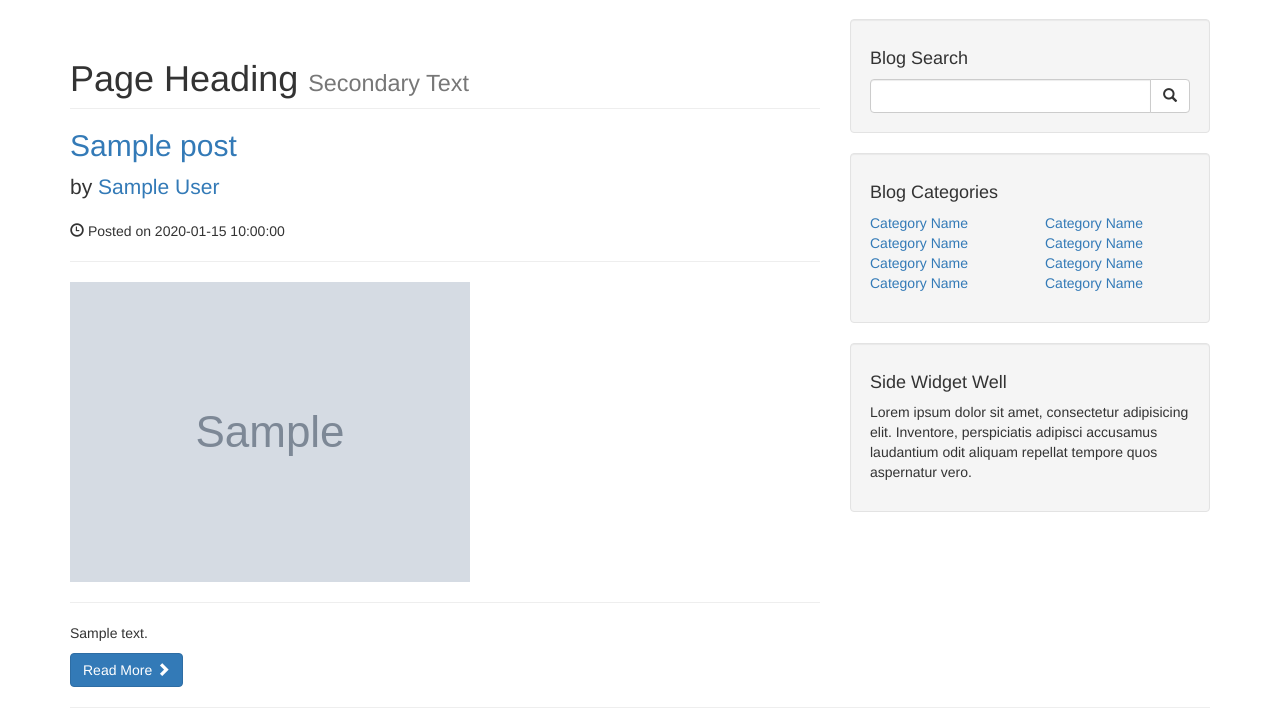
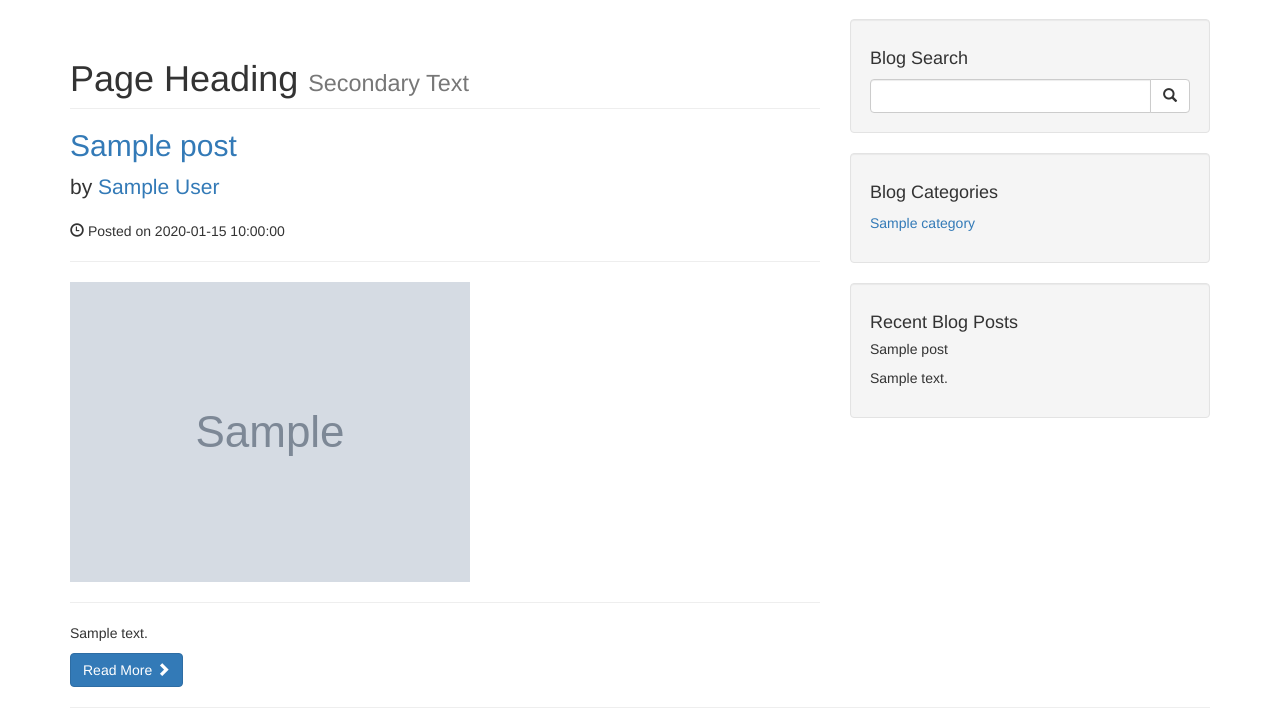
Before and after one commit to chad1791/project_cms, a PHP site: page / in a window 1280 px wide. Shown: the part 51-773 px from the top of the page. Run offline with PHP 8.4, Linux system fonts and the light colour scheme; tables that the repository leaves empty or names only in its code hold one stand-in row (values such as "Sample post"); grey boxes marked "Sample" are stand-in pictures.

Commit message:
Working on sidebar features

```diff
--- a/templates/sidebar.php
+++ b/templates/sidebar.php
@@ -1,16 +1,38 @@
+<?php
+
+    include_once('scripts/db.php');
+
+    if(isset($_POST['submit'])){
+        $search = $_POST['search'];
+
+        $query = "SELECT * FROM posts WHERE tags LIKE '%$search%'";
+        $result = mysqli_query($connection, $query);
+
+        if($result){
+            while($row=mysqli_fetch_assoc($result)){
+                echo '<pre>';
+                print_r($row);
+                echo '<pre>';
+            }
+        }
+    }
+?>
+
 <div class="col-md-4">
 
 <!-- Blog Search Well -->
 <div class="well">
     <h4>Blog Search</h4>
+    <form action="" method="POST">
         <div class="input-group">
-        <input type="text" class="form-control">
+            <input type="text" name="search" class="form-control">
             <span class="input-group-btn">
-            <button class="btn btn-default" type="button">
+                <button class="btn btn-default" type="submit" name="submit">
                     <span class="glyphicon glyphicon-search"></span>
             </button>
             </span>
         </div>
+    </form>
     <!-- /.input-group -->
 </div>
 
@@ -19,6 +41,23 @@
     <h4>Blog Categories</h4>
     <div class="row">
         <div class="col-lg-6">
+            <ul class="list-unstyled">
+                <?php
+
+                    $query = "SELECT * FROM categories";
+                    $result = mysqli_query($connection, $query);
+
+                    if($result){
+                        while($row=mysqli_fetch_assoc($result)){
+                            echo "<li><a href='#'>{$row['title']}</a></li>";
+                        }
+                    }
+
+                ?>
+            </ul>
+        </div>
+        <!-- /.col-lg-6 -->
+        <!-- <div class="col-lg-6">
             <ul class="list-unstyled">
                 <li><a href="#">Category Name</a>
                 </li>
@@ -29,20 +68,7 @@
                 <li><a href="#">Category Name</a>
                 </li>
             </ul>
-        </div>
-        <!-- /.col-lg-6 -->
-        <div class="col-lg-6">
-            <ul class="list-unstyled">
-                <li><a href="#">Category Name</a>
-                </li>
-                <li><a href="#">Category Name</a>
-                </li>
-                <li><a href="#">Category Name</a>
-                </li>
-                <li><a href="#">Category Name</a>
-                </li>
-            </ul>
-        </div>
+        </div> -->
         <!-- /.col-lg-6 -->
     </div>
     <!-- /.row -->
@@ -50,8 +76,18 @@
 
 <!-- Side Widget Well -->
 <div class="well">
-    <h4>Side Widget Well</h4>
-    <p>Lorem ipsum dolor sit amet, consectetur adipisicing elit. Inventore, perspiciatis adipisci accusamus laudantium odit aliquam repellat tempore quos aspernatur vero.</p>
+    <h4>Recent Blog Posts</h4>
+    <?php
+        $query = "SELECT title, content FROM posts";
+        $result = mysqli_query($connection, $query);
+        if($result){
+            while($row=mysqli_fetch_assoc($result)){
+                echo "<h5>{$row['title']}</h5>".
+                     "<p>{$row['content']}</p>";
+            }
+        }
+    ?>
+
 </div>
 
 </div>
```
Also changed, not shown: index.php (line endings or trailing spaces). Lines whose indentation alone changed are shown as unchanged.
